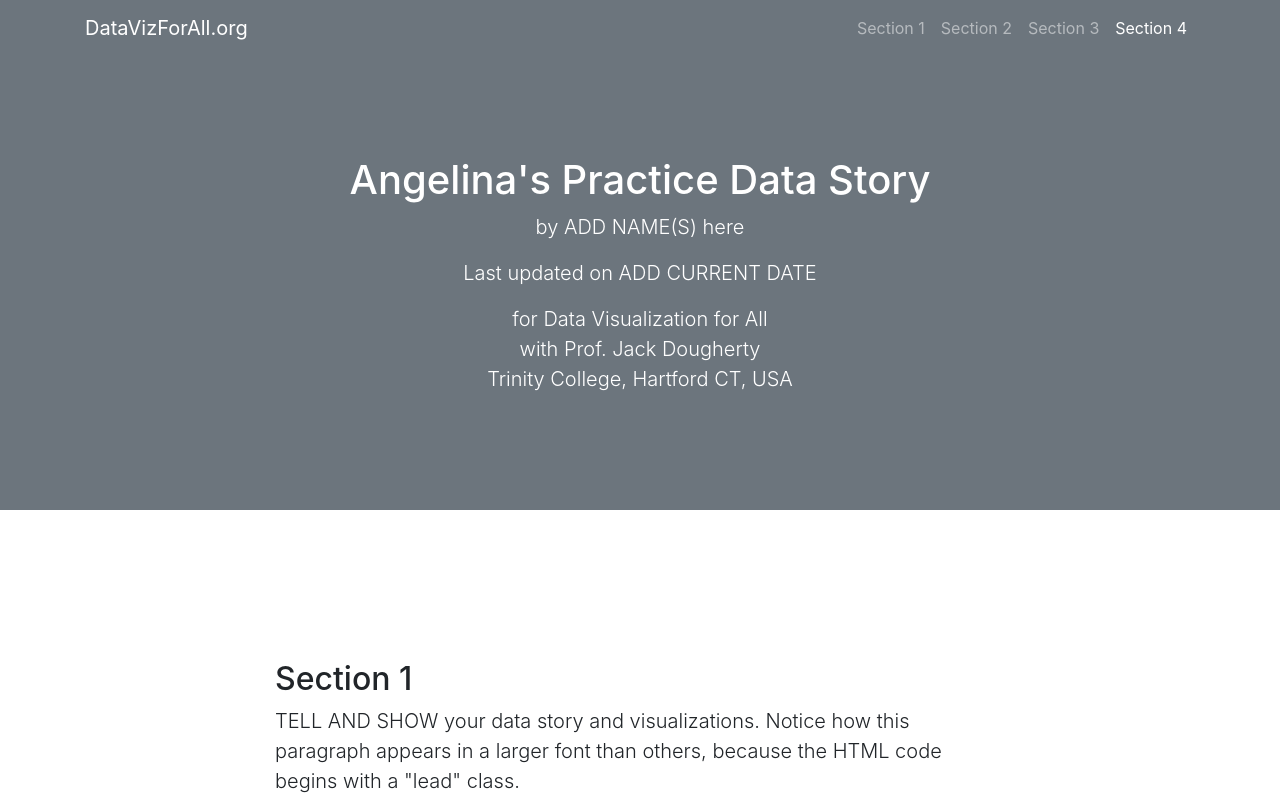
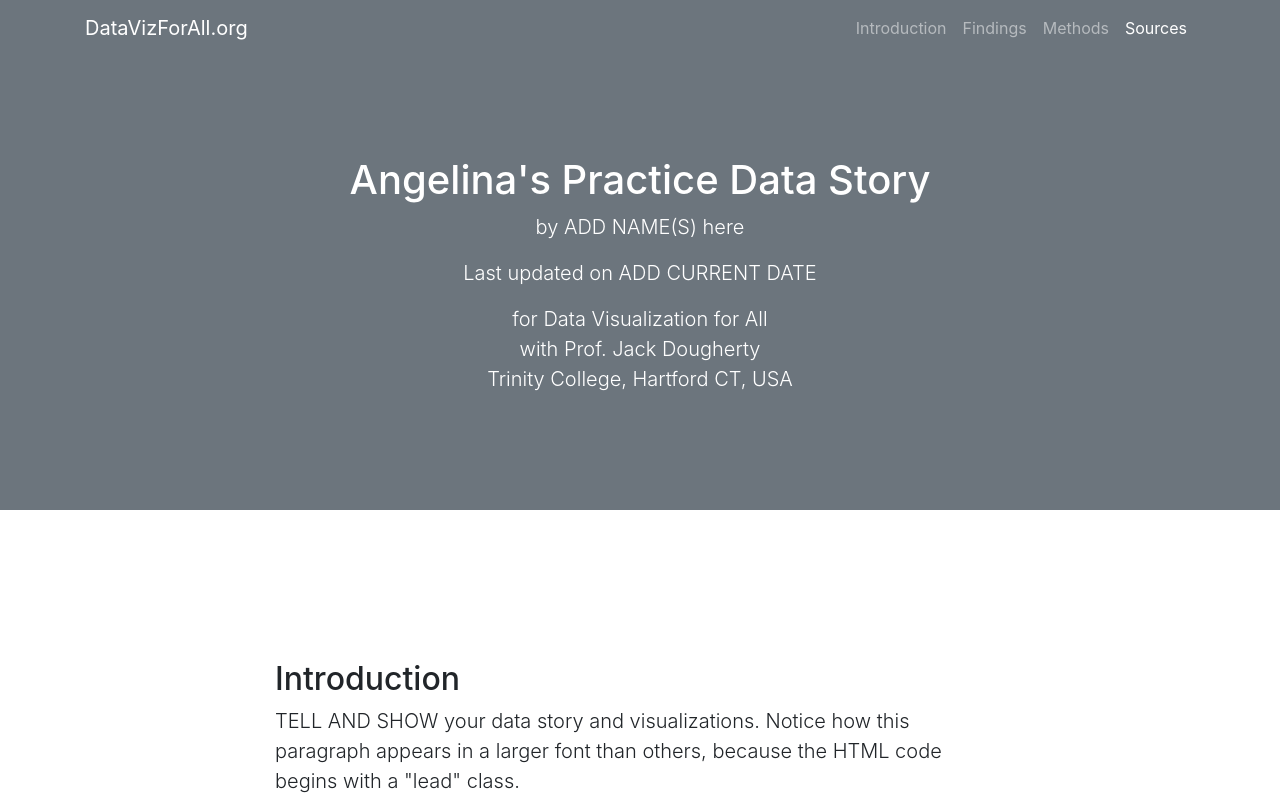
Before and after one commit to AngelinaVarghese/sample-datastory-, a plain HTML site: page index.html in a window 1280 px wide. Shown: the top 800 px of the page. Drawn offline with nearby package versions, Linux system fonts and the light colour scheme.

Commit message:
Update index.html

```diff
--- a/index.html
+++ b/index.html
@@ -34,16 +34,16 @@
       <div class="collapse navbar-collapse" id="navbarResponsive">
         <ul class="navbar-nav ml-auto">
           <li class="nav-item">
-            <a class="nav-link js-scroll-trigger" href="#section1">Section 1</a>
+            <a class="nav-link js-scroll-trigger" href="#section1">Introduction</a>
           </li>
           <li class="nav-item">
-            <a class="nav-link js-scroll-trigger" href="#section2">Section 2</a>
+            <a class="nav-link js-scroll-trigger" href="#section2">Findings</a>
           </li>
           <li class="nav-item">
-            <a class="nav-link js-scroll-trigger" href="#section3">Section 3</a>
+            <a class="nav-link js-scroll-trigger" href="#section3">Methods</a>
           </li>
           <li class="nav-item">
-            <a class="nav-link js-scroll-trigger" href="#section4">Section 4</a>
+            <a class="nav-link js-scroll-trigger" href="#section4">Sources</a>
           </li>
         </ul>
       </div>
@@ -65,7 +65,7 @@
     <div class="container">
       <div class="row">
         <div class="col-lg-8 mx-auto">
-          <h2>Section 1</h2>
+          <h2>Introduction</h2>
           <p class="lead">TELL AND SHOW your data story and visualizations. Notice how this paragraph appears in a larger font than others, because the HTML code begins with a "lead" class.</p>
 
           <p>Compose your data story in your Google Doc, because it's easier to write and edit, especially when working with other people. When you're ready, go to this <a href="https://github.com/DataVizForAll/dataviz-story-template">GitHub dataviz-story-template repo</a> to create your own version, and publish it online using Settings > Pages. When your version is published, copy and paste the link into your README file so you can easily click it.</p>
@@ -82,8 +82,8 @@
 
           <p>Embed each of your published visualizations as an HTML iframe code, following instructions in <a href='https://handsondataviz.org/embed.html'>Chapter 9 of HODV</a>, similar to the sample below.</p>
 
-          <iframe title="Connecticut created desegregated schools for only 41 percent of Hartford Black &amp;amp; Latino students in 2019-20" aria-label="Interactive area chart" id="datawrapper-chart-fdcm0" src="https://datawrapper.dwcdn.net/fdcm0/8/" scrolling="no" frameborder="0" style="width: 0; min-width: 100% !important; border: none;" height="400"></iframe><script type="text/javascript">!function(){"use strict";window.addEventListener("message",(function(e){if(void 0!==e.data["datawrapper-height"]){var t=document.querySelectorAll("iframe");for(var a in e.data["datawrapper-height"])for(var r=0;r<t.length;r++){if(t[r].contentWindow===e.source)t[r].style.height=e.data["datawrapper-height"][a]+"px"}}}))}();
-          </script>
+         <iframe title="Median Household Income in CT Towns" aria-label="Map" id="datawrapper-chart-mD8bx" src="https://datawrapper.dwcdn.net/mD8bx/1/" scrolling="no" frameborder="0" style="width: 0; min-width: 100% !important; border: none;" height="560" data-external="1"></iframe><script type="text/javascript">!function(){"use strict";window.addEventListener("message",(function(a){if(void 0!==a.data["datawrapper-height"]){var e=document.querySelectorAll("iframe");for(var t in a.data["datawrapper-height"])for(var r=0;r<e.length;r++)if(e[r].contentWindow===a.source){var i=a.data["datawrapper-height"][t]+"px";e[r].style.height=i}}}))}();
+</script>
 
           <p>ADD CAPTIONS like this -- Figure 1: Explore the <a href="https://datawrapper.dwcdn.net/fdcm0/">interactive chart</a> AND ADD your description of the chart here. Make sure your caption includes a direct link to your published chart or map in case the embed code fails to display.</p>
         </div>
@@ -97,7 +97,7 @@
     <div class="container">
       <div class="row">
         <div class="col-lg-8 mx-auto">
-          <h2>Section 2</h2>
+          <h2>Findings</h2>
           <p>Create a separate section to describe how you obtained your data, key steps in your process, and cautions for interpreting its meaning. Write for an audience of future DataViz students who may wish to replicate your steps. Write in HTML format and always include links to data sources, such as <a href='https://public-edsight.ct.gov/'>CT EdSight</a>, and also link to your shared Google Sheets.</p>
         </div>
       </div>
@@ -110,7 +110,7 @@
     <div class="container">
       <div class="row">
         <div class="col-lg-8 mx-auto">
-          <h2>Section 3</h2>
+          <h2>Methods</h2>
           <p>Give credit to people, organizations, resources, and tools that helped you to create this data story. Write in HTML format and include links when appropriate. When you paraphrase or quote from a specific reading, cite it using any standard academic citation style (such as MLA or APA inline citations), and include the full reference in a bibliography section at the end of your data story. For help with creating citations, I highly recommend the <a href='https://zbib.org'>Zbib.org</a> tool. Insert any URL, but you may need to click the Edit button to manually add missing details, such as author and date if the tool does not automatically recognize them, as shown in Image 1 and 2 below.</p>
 
           <img src="sample-zbib1.png" style="width: 100%; margin: 30px 0">
@@ -150,7 +150,7 @@
     <div class="container">
       <div class="row">
         <div class="col-lg-8 mx-auto">
-          <h2>Section 4: Advanced Tips</h2>
+          <h2>Sources</h2>
 
           <p>Change names of `Section 1` etc. to customized navigation labels that make sense for your data story, such as `Why It Matters` or `How We Made This` etc. To do this you must change names in TWO places: see the Navigation Container (around lines 30-50) and the corresponding Sections below. Keep the section numbers but change the reader-friendly labels.</p>
 
```
